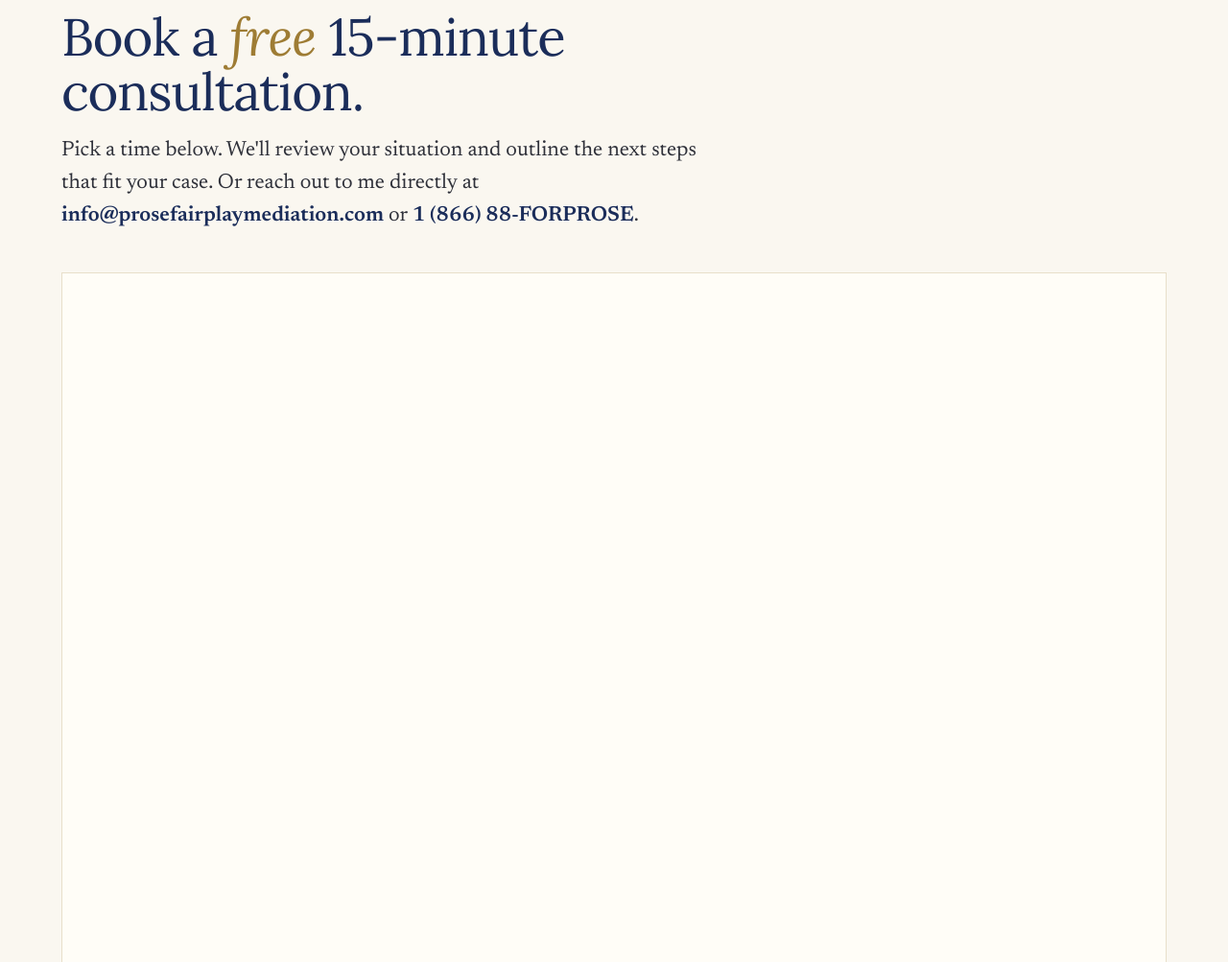
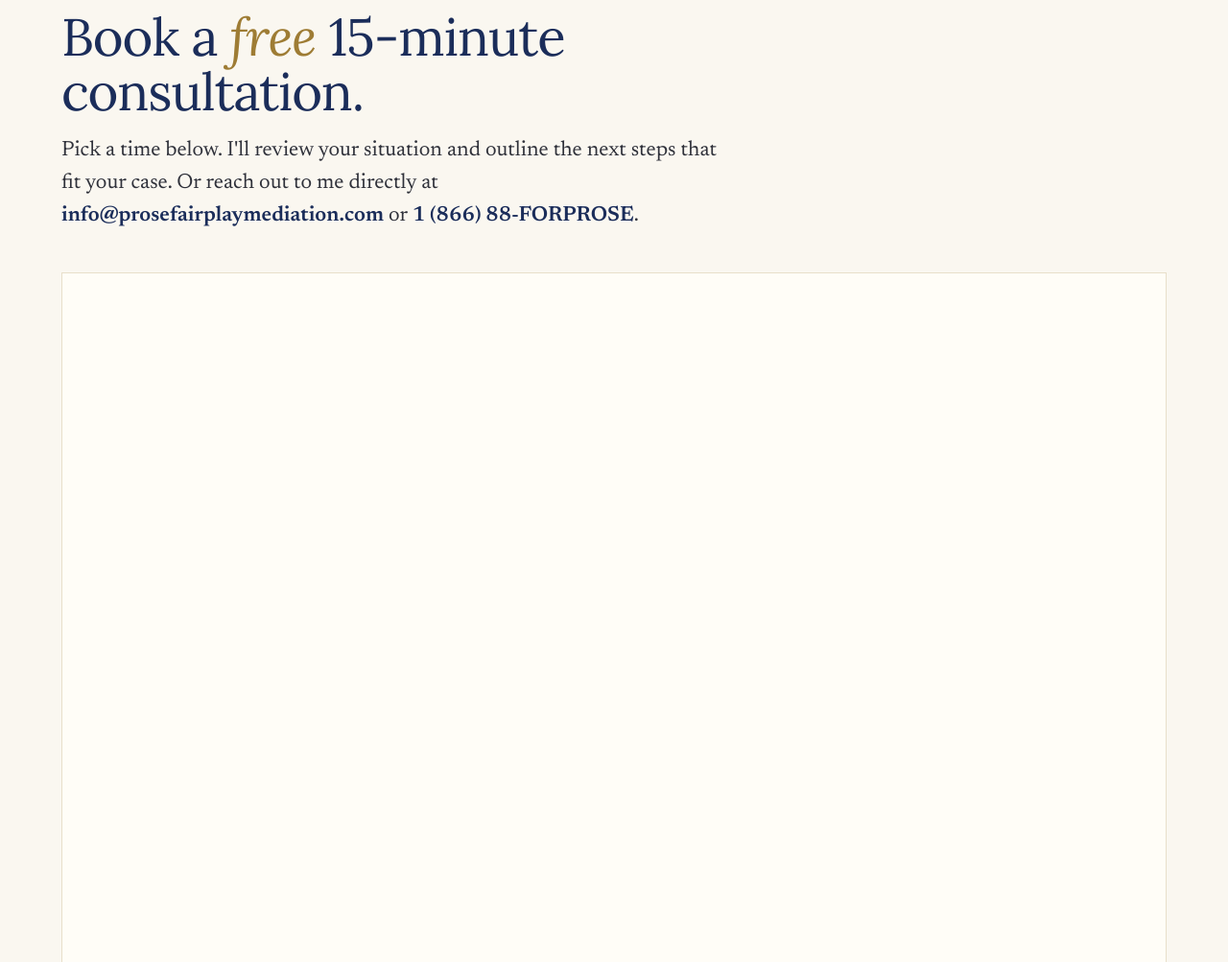
Before and after one commit to prosefairplaymediation/Website, an Astro site: page /landing in a window 1280 px wide. Shown: the part 1076-2079 px from the top of the page at 96% size. Built offline with nearby package versions, Linux system fonts and the light colour scheme; Astro itself is replaced by a stand-in of ours; a script that the page names is missing.

Commit message:
fix(landing): swap "We'll" to "I'll" in the booking lede
Booking lede on /landing said "We'll review your situation..." which
breaks the first-person-singular voice the rest of the site uses for
Marie's copy. Fixed to "I'll review...". Slogan ("Where we level
the playing field") and privacy-page "we" (LLC voice) intentionally
left alone.

```diff
--- a/package.json
+++ b/package.json
@@ -1,7 +1,7 @@
 {
   "name": "site",
   "type": "module",
-  "version": "0.2.17",
+  "version": "0.2.18",
   "engines": {
     "node": ">=22.12.0"
   },
--- a/src/pages/landing.astro
+++ b/src/pages/landing.astro
@@ -118,7 +118,7 @@ const phoneDigits = "1-866-883-6777";
         Book a <span class="display-italic">free</span> 15-minute consultation.
       </h2>
       <p class="lede landing-book-lede">
-        Pick a time below. We'll review your situation and outline the
+        Pick a time below. I'll review your situation and outline the
         next steps that fit your case. Or reach out to me directly at
         <a class="link-underline" href={`mailto:${email}`}>{email}</a>
         or
```
Also changed, not shown: 1 other file.
